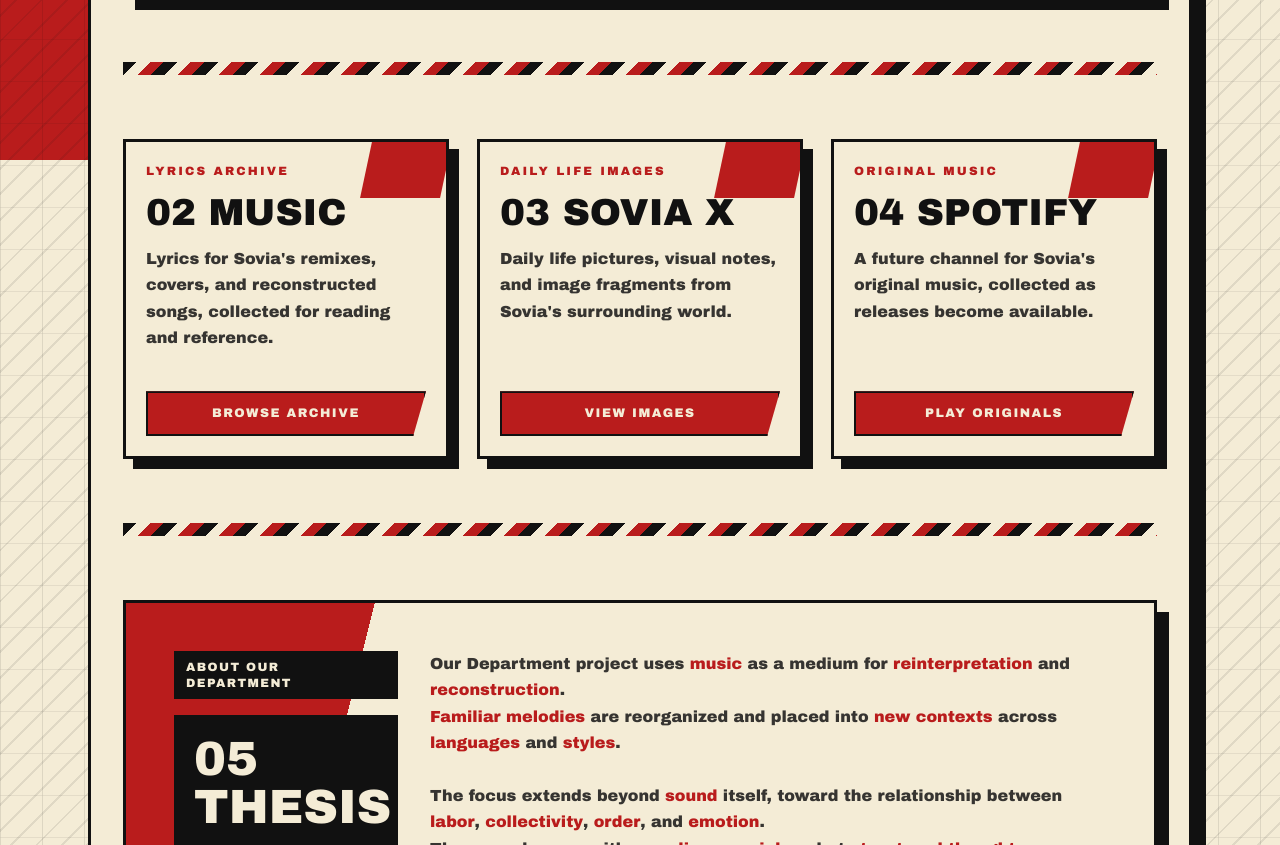
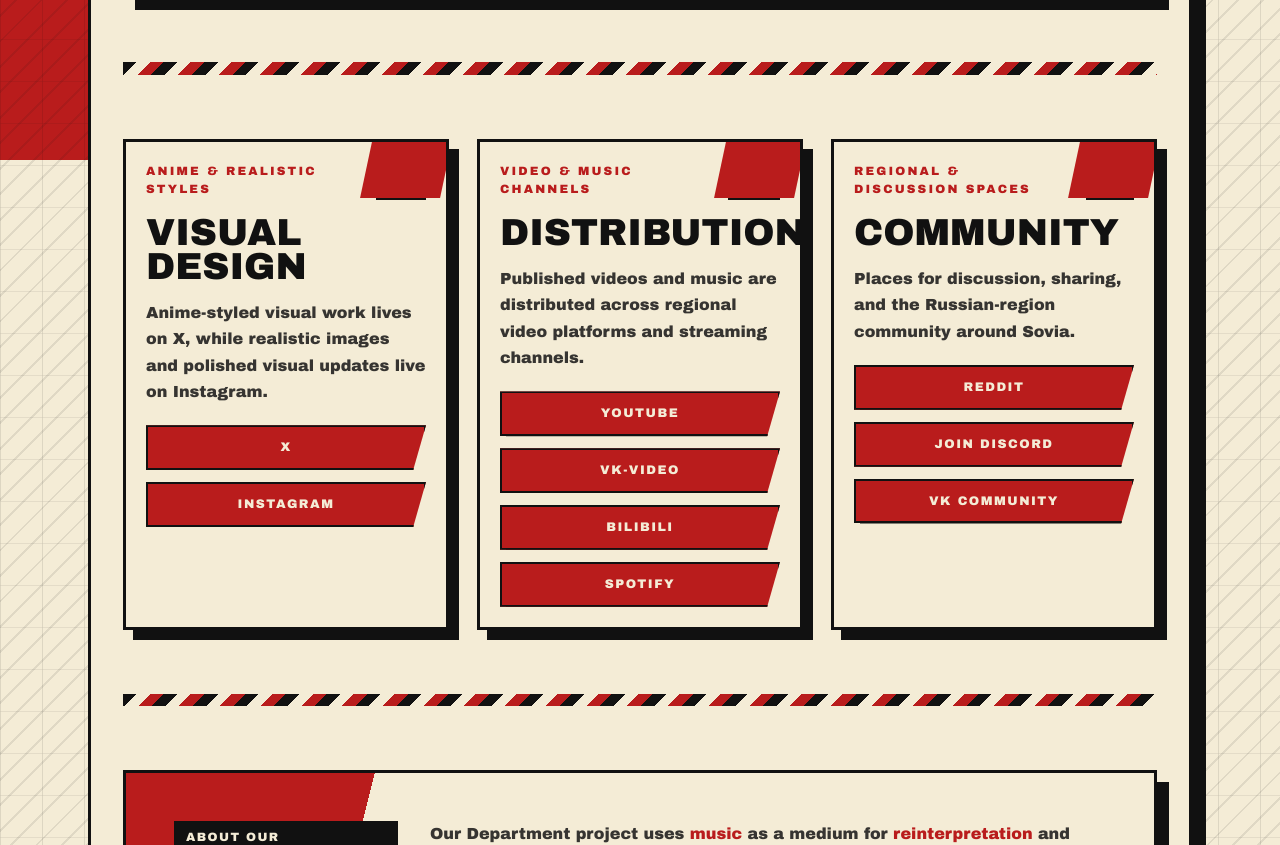
Before and after one commit to ComradeSovia/sovia-web, a Next.js app: page / in a window 1280 px wide. Shown: the part 800-1645 px from the top of the page. Built offline with nearby package versions, Linux system fonts and the light colour scheme; no server answers.

Commit message:
Refactor organization links and enhance card component with serial numbers

```diff
--- a/src/app/page.tsx
+++ b/src/app/page.tsx
@@ -2,6 +2,7 @@
 import { HomeCards } from "@/components/home-cards";
 import { HomeHero } from "@/components/home-hero";
 import { HomeManifesto } from "@/components/home-manifesto";
+import { ORGANIZATION_SAME_AS } from "@/config/external-links";
 import {
   SITE_DESCRIPTION,
   SITE_NAME,
@@ -25,10 +26,7 @@
         "@type": "Organization",
         name: SITE_NAME,
         url: siteUrl("/"),
-        sameAs: [
-          "https://www.youtube.com/@ComradeSovia",
-          "https://x.com/ComradeSovia",
-        ],
+        sameAs: ORGANIZATION_SAME_AS,
       },
       {
         "@type": "WebSite",
--- a/src/components/card.tsx
+++ b/src/components/card.tsx
@@ -2,6 +2,7 @@
 
 export type CardProps = {
   title: string;
+  serial?: string;
   subTitle?: string;
   route?: RouteItem;
   disabled?: boolean;
@@ -10,6 +11,7 @@
 
 export function Card({
   title,
+  serial,
   subTitle,
   children,
   route,
@@ -34,7 +36,14 @@
   return (
     <div className="card flex min-h-80 flex-col gap-4">
       <div className="absolute right-0 top-0 h-14 w-20 -skew-x-12 bg-red" />
-      {subTitleComponent}
+      <div className="flex items-start justify-between gap-4">
+        {subTitleComponent}
+        {serial ? (
+          <div className="border-ink bg-red text-relief min-w-12 border-3 px-2 py-1 text-center text-2xl font-black leading-none [font-variant-numeric:tabular-nums]">
+            {serial}
+          </div>
+        ) : null}
+      </div>
       <h3>{title}</h3>
       <div className="flex-1">{children}</div>
       {disabled ? disabledButtonComponent : buttonComponent}
--- a/src/components/home-cards.tsx
+++ b/src/components/home-cards.tsx
@@ -3,51 +3,79 @@
 import { Card, type CardProps } from "./card";
 
 export type CardItem = {
+  id: string;
   title: CardProps["title"];
   subTitle: CardProps["subTitle"];
-  route: RouteItem;
+  route?: RouteItem;
   description: string;
+  links?: ReadonlyArray<RouteItem>;
   disabled?: boolean;
 };
 
 const CARDS: ReadonlyArray<CardItem> = [
   {
-    title: "Music",
-    subTitle: "Lyrics Archive",
-    route: Routes.Sound,
+    id: "visual-design",
+    title: "Visual Design",
+    subTitle: "Anime & Realistic Styles",
     description:
-      "Lyrics for Sovia's remixes, covers, and reconstructed songs, collected for reading and reference.",
+      "Anime-styled visual work lives on X, while realistic images and polished visual updates live on Instagram.",
+    links: [Routes.X, Routes.Instagram],
   },
   {
-    title: "Sovia X",
-    subTitle: "Daily Life Images",
-    route: Routes.X,
+    id: "distribution",
+    title: "Distribution",
+    subTitle: "Video & Music Channels",
     description:
-      "Daily life pictures, visual notes, and image fragments from Sovia's surrounding world.",
+      "Published videos and music are distributed across regional video platforms and streaming channels.",
+    links: [Routes.Youtube, Routes.VKVideo, Routes.Bilibili, Routes.Spotify],
   },
   {
-    title: "Spotify",
-    subTitle: "Original Music",
-    route: Routes.Spotify,
+    id: "community",
+    title: "Community",
+    subTitle: "Regional & Discussion Spaces",
     description:
-      "A future channel for Sovia's original music, collected as releases become available.",
+      "Places for discussion, sharing, and the Russian-region community around Sovia.",
+    links: [Routes.Reddit, Routes.Discord, Routes.VK],
   },
 ];
 
 export function HomeCards() {
   return (
     <div className="grid gap-7 md:grid-cols-3">
-      {CARDS.map(({ title, subTitle, route, description, disabled }, index) => (
+      {CARDS.map(
+        (
+          { id, title, subTitle, route, description, links, disabled },
+          index,
+        ) => (
           <Card
-          key={route.href}
-          title={`${String(index + 2).padStart(2, "0")} ${title}`}
+            key={id}
+            title={title}
+            serial={String(index + 2).padStart(2, "0")}
             subTitle={subTitle}
             route={route}
             disabled={disabled}
           >
+            <div className="space-y-5">
               <p>{description}</p>
+              {links ? (
+                <div className="grid gap-3">
+                  {links.map((link) => (
+                    <a
+                      className="btn-primary w-full"
+                      href={link.href}
+                      key={link.href}
+                      rel="noopener noreferrer"
+                      target="_blank"
+                    >
+                      {link.label}
+                    </a>
+                  ))}
+                </div>
+              ) : null}
+            </div>
           </Card>
-      ))}
+        ),
+      )}
     </div>
   );
 }
--- a/src/components/home-hero.tsx
+++ b/src/components/home-hero.tsx
@@ -36,7 +36,7 @@
         </div>
 
         <div className="relative z-10 grid min-h-56 grid-rows-[1fr_auto] border-[3px] border-ink bg-block text-relief">
-          <div className="grid place-items-center bg-red p-6 text-[6rem] font-black leading-none">
+          <div className="grid min-h-36 place-items-center bg-red p-6 text-[clamp(4.5rem,14vw,6rem)] font-black leading-none tracking-normal [font-variant-numeric:tabular-nums]">
             01
           </div>
           <div className="space-y-3 border-t-[3px] border-ink bg-block p-5">
--- /dev/null
+++ b/src/config/external-links.ts
@@ -0,0 +1,13 @@
+import { Routes } from "@/constants/routes";
+
+export const ORGANIZATION_SAME_AS = [
+  Routes.Youtube.href,
+  Routes.Spotify.href,
+  Routes.Bilibili.href,
+  Routes.VKVideo.href,
+  Routes.X.href,
+  Routes.Instagram.href,
+  Routes.VK.href,
+  Routes.Discord.href,
+  Routes.Reddit.href,
+];
--- a/src/constants/routes.ts
+++ b/src/constants/routes.ts
@@ -5,12 +5,24 @@
   Sound: { label: "Browse Archive", href: "/sound" },
   Report: { label: "Report", href: "/report" },
   Gallery: { label: "Gallery", href: "/gallery" },
-  X: { label: "View Images", href: "https://x.com/ComradeSovia" },
+  X: { label: "X", href: "https://x.com/ComradeSovia" },
+  VK: { label: "VK Community", href: "https://vk.com/comradesovia" },
+  VKVideo: { label: "VK-Video", href: "https://vkvideo.ru/@comradesovia" },
+  Discord: { label: "Join Discord", href: "https://discord.gg/dX4V42ejpd" },
+  Instagram: {
+    label: "Instagram",
+    href: "https://www.instagram.com/comradesovia/",
+  },
+  Reddit: { label: "Reddit", href: "https://www.reddit.com/r/sovia/" },
+  Bilibili: {
+    label: "Bilibili",
+    href: "https://space.bilibili.com/52845729",
+  },
   Spotify: {
-    label: "Play Originals",
+    label: "Spotify",
     href: "https://open.spotify.com/artist/47LCSQdqODH3fx1UvPOHnA?si=EbLMW2NrR26tql5rdfeB9g&pi=eJKQ2GHmQMCOq",
   },
   Request: { label: "Request", href: "/request" },
   Notice: { label: "Notice", href: "/notice" },
-  Youtube: { label: "Youtube", href: "https://www.youtube.com/@ComradeSovia" },
+  Youtube: { label: "YouTube", href: "https://www.youtube.com/@ComradeSovia" },
 } as const satisfies Record<string, RouteItem>;
```
Lines whose indentation alone changed are shown as unchanged.
